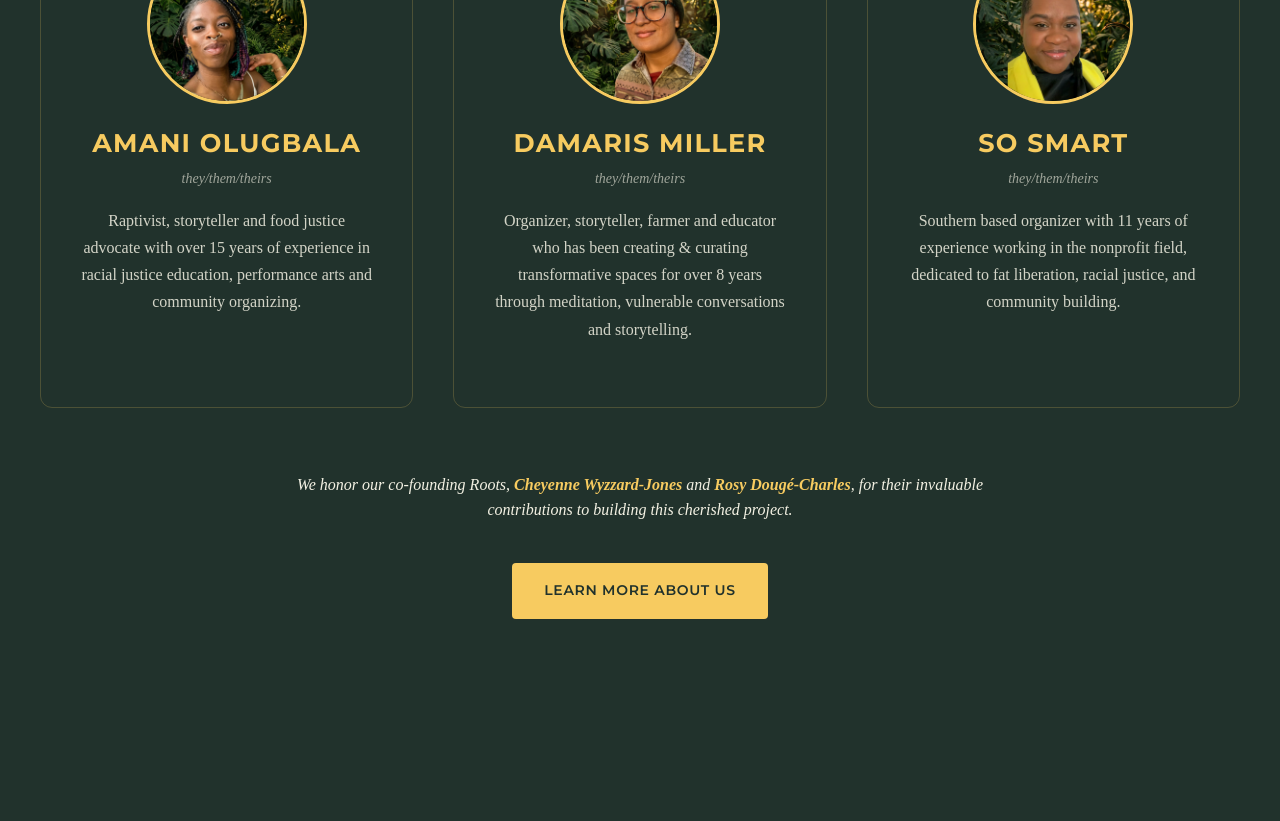
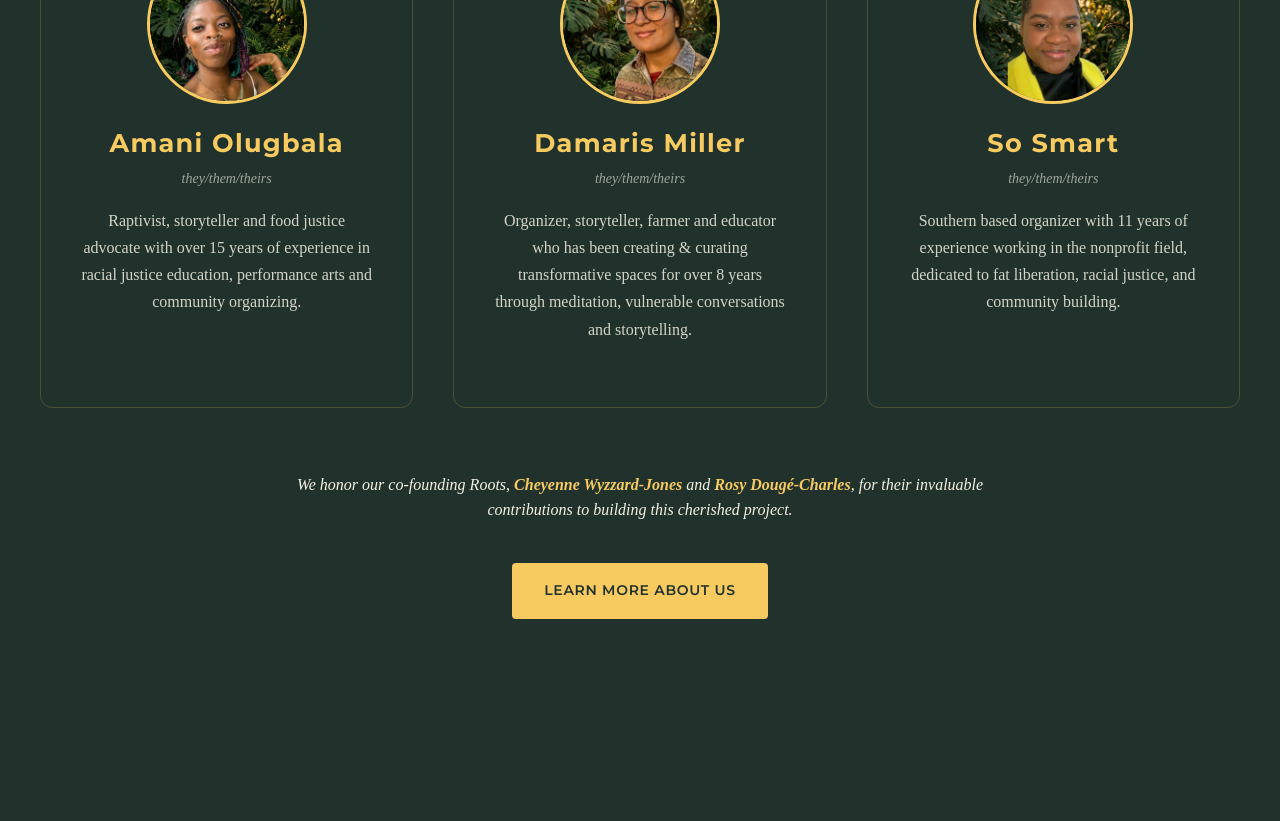
Before and after one commit to Krameitor/Rested-Root-Website, a plain HTML site: page index.html in a window 1280 px wide. Shown: the part 5300-6121 px from the top of the page. Drawn offline with Linux system fonts and the light colour scheme; a web font is replaced by a local one.

Commit message:
style: use title case for team member names

```diff
--- a/index.html
+++ b/index.html
@@ -257,7 +257,7 @@
                     <div class="who-we-are__photo">
                         <img src="images/amani-portrait.png" alt="amani Olugbala" class="who-we-are__img">
                     </div>
-                    <h3 class="who-we-are__card-title">AMANI OLUGBALA</h3>
+                    <h3 class="who-we-are__card-title">Amani Olugbala</h3>
                     <span class="who-we-are__pronouns">they/them/theirs</span>
                     <p class="who-we-are__card-text">Raptivist, storyteller and food justice advocate with over 15 years
                         of experience in racial justice education, performance arts and community organizing.</p>
@@ -266,7 +266,7 @@
                     <div class="who-we-are__photo">
                         <img src="images/damaris-portrait.png" alt="damaris miller" class="who-we-are__img">
                     </div>
-                    <h3 class="who-we-are__card-title">DAMARIS MILLER</h3>
+                    <h3 class="who-we-are__card-title">Damaris Miller</h3>
                     <span class="who-we-are__pronouns">they/them/theirs</span>
                     <p class="who-we-are__card-text">Organizer, storyteller, farmer and educator who has been creating &
                         curating transformative spaces for over 8 years through meditation, vulnerable conversations and
@@ -276,7 +276,7 @@
                     <div class="who-we-are__photo">
                         <img src="images/so-portrait.png" alt="So Smart" class="who-we-are__img">
                     </div>
-                    <h3 class="who-we-are__card-title">SO SMART</h3>
+                    <h3 class="who-we-are__card-title">So Smart</h3>
                     <span class="who-we-are__pronouns">they/them/theirs</span>
                     <p class="who-we-are__card-text">Southern based organizer with 11 years of experience working in the
                         nonprofit field, dedicated to fat liberation, racial justice, and community building.</p>
```
